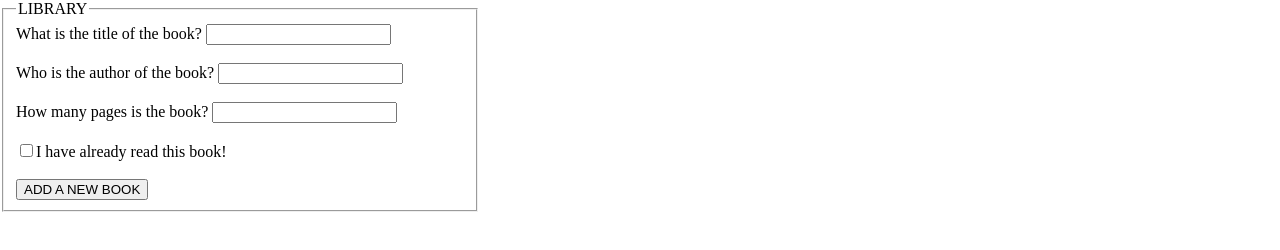
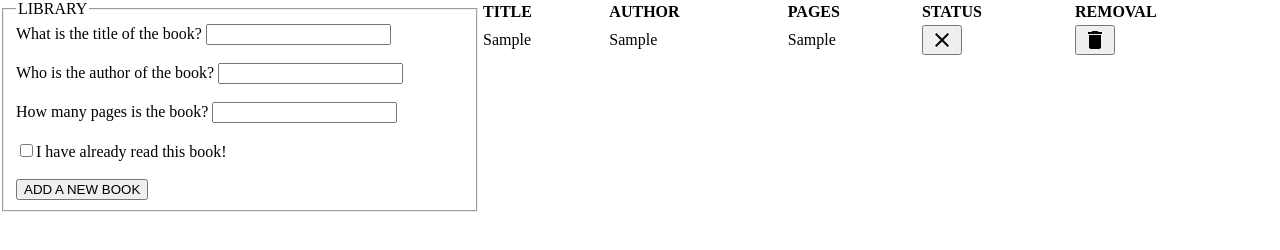
Before and after one commit to dkxp/Project-Library, a plain HTML site: page index.html in a window 1280 px wide. Both pictures are taken after typing "Sample", "Sample", "Sample" into the empty fields and a click on the button "ADD A NEW BOOK". Drawn offline with Linux system fonts and the light colour scheme.

Commit message:
Javascript finished; need to add styling

```diff
--- a/index.html
+++ b/index.html
@@ -7,6 +7,7 @@
     <title>Document</title>
     <link rel="stylesheet" href="./styles.css">
     <script src="./scripts.js" defer></script>
+    <link href="https://fonts.googleapis.com/icon?family=Material+Icons" rel="stylesheet">
 </head>
 <body>
     <div class="sideBar">
@@ -25,7 +26,15 @@
         </form>
     </div>
     <div class="mainBody">
-
+        <table id="table">
+            <tr>
+                <th>TITLE</th>
+                <th>AUTHOR</th>
+                <th>PAGES</th>
+                <th>STATUS</th>
+                <th>REMOVAL</th>
+            </tr>
+        </table>
     </div>
 </body>
 </html>
--- a/scripts.js
+++ b/scripts.js
@@ -1,5 +1,6 @@
 let myLibrary = [];
 let form = document.querySelector('form');
+let table = document.getElementById('table');
 form.addEventListener('submit', addBookToLibrary);
 
 function Book(title, author, pages, read) {
@@ -8,20 +9,17 @@ function Book(title, author, pages, read) {
     this.pages = pages;
     this.read = read;
 }
-function addBookToLibrary(event) {
+function addBookToLibrary() {
     event.preventDefault();
     let title = verifyTitle();
-    console.log(title);
     let author = verifyAuthor();
-    console.log(author);
     let pages = verifyPages();
-    console.log(pages);
     let read = verifyRead();
-    console.log(read);
-    let newBook;
     if (title && author && pages) {
-        newBook = new Book(title, author, pages, read);
+        let newBook = new Book(title, author, pages, read);
         myLibrary.push(newBook);
+        removeAllChildNodes(table);
+        createTableRow();
         form.reset();
     }
 }
@@ -46,8 +44,52 @@ function verifyPages() {
 function verifyRead() {
     checkBox = document.getElementById('read');
     if (checkBox.checked) {
-        return true;
+        return 'read';
     } else {
-        return false;
+        return 'unread';
     }
 }
+function createTableRow() {
+    myLibrary.forEach(element => {
+        let index = myLibrary.indexOf(element);
+        let tr = document.createElement('tr');
+        let tdArray = [];
+        for (let i = 0; i < 5; i++) {
+            tdArray[i] = document.createElement('td');
+            }
+        let deleteButton = document.createElement('button');
+        deleteButton.innerHTML = '<i class="material-icons">delete</i>';
+        deleteButton.addEventListener('click', () => {
+            deleteButton.closest('tr').remove();
+            delete myLibrary[index];
+        });
+        tdArray[4].appendChild(deleteButton);
+        let readStatusButton = document.createElement('button');
+        if (element.read === 'read') {
+            readStatusButton.innerHTML = '<i id="readBtn" class="material-icons">check</i>';
+        } else {
+            readStatusButton.innerHTML = '<i id="readBtn" class="material-icons">close</i>';
+        }
+        readStatusButton.addEventListener('click', () => {
+            if (readStatusButton.innerHTML === '<i id="readBtn" class="material-icons">check</i>') {
+                readStatusButton.innerHTML = '<i id="readBtn" class="material-icons">close</i>';
+            } else {
+                readStatusButton.innerHTML = '<i id="readBtn" class="material-icons">check</i>';
+            }
+        })
+        tdArray[3].appendChild(readStatusButton);
+        tdArray[0].textContent = element.title;
+        tdArray[1].textContent = element.author;
+        tdArray[2].textContent = element.pages;
+        tdArray.forEach(element => {
+            tr.appendChild(element)
+            })
+        table.appendChild(tr);
+        }
+    )
+}
+function removeAllChildNodes(parent) {
+    for (let i = parent.children.length - 1; i > 0; i--) {
+        parent.removeChild(parent.children[i]);
+    }
+}
--- a/styles.css
+++ b/styles.css
@@ -13,3 +13,10 @@ body {
     display: flex;
     flex-direction: column;
 }
+tr {
+    text-align: left;
+}
+.material-icons {
+    font-size: 24px;
+    vertical-align: middle;
+}
```
